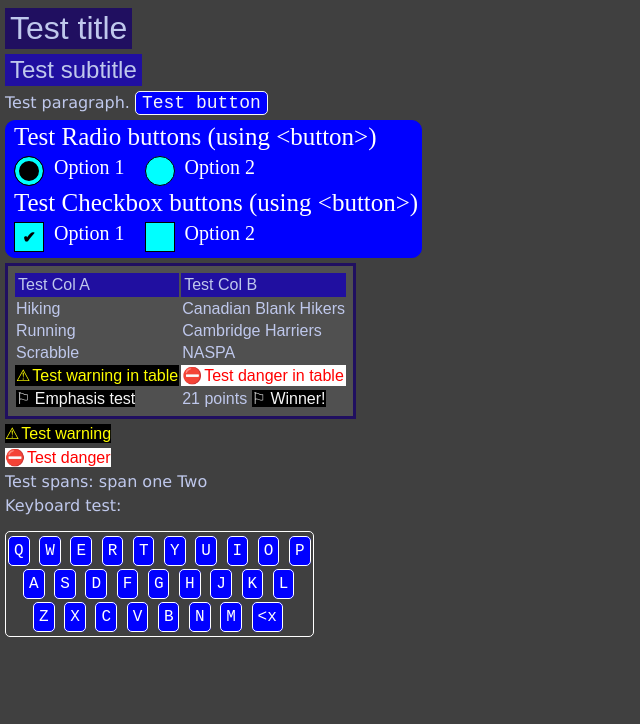
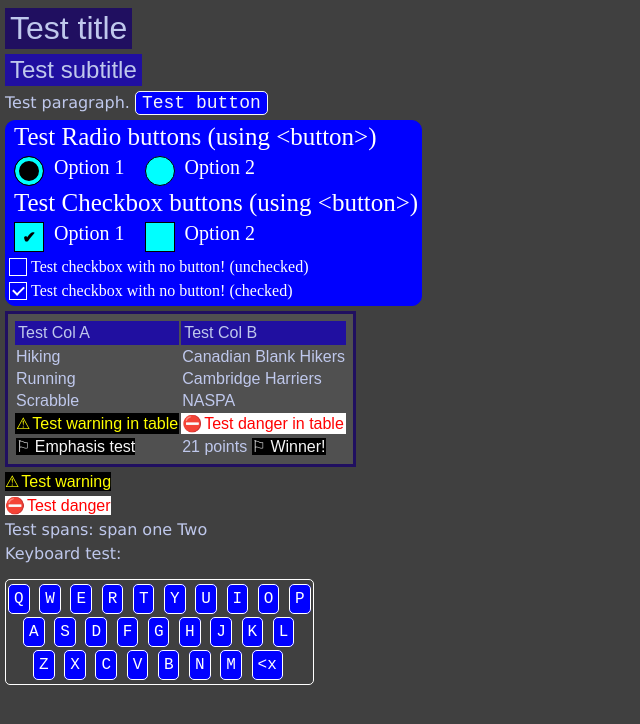
Before and after one commit to TileRunner/tilerunner.github.io, a Jekyll site: the page testtrcss.html, which Jekyll copies as it is, in a window 1280 px wide. Shown: the top 724 px of the page, without its empty margins (0-640 px from the left). Built offline with Jekyll 4.4.1, drawn with Linux system fonts in a browser that asks for light colours.

Commit message:
New checkbox
This one is tidier looking. I hope it is ok on mobile.

```diff
--- a/testtrcss.html
+++ b/testtrcss.html
@@ -25,6 +25,8 @@
             <span class="trOptionsCheckboxLabel">Option 1</span>
             <button class="trOptionsCheckboxOff"></button>
             <span class="trOptionsCheckboxLabel">Option 2</span>
+            <div class="trCheckbox"><label>Test checkbox with no button! (unchecked)</label></div>
+            <div class="trCheckbox On"><label>Test checkbox with no button! (checked)</label></div>
         </div>
         <table class="trTable">
             <thead>
--- a/trcss.css
+++ b/trcss.css
@@ -221,3 +221,44 @@
     margin-right: 10px;
     vertical-align: top;
 }
+/* trCheckbox:
+    Main code taken from https://medium.com/claritydesignsystem/pure-css-accessible-checkboxes-and-radios-buttons-54063e759bb3
+    When checked use <div className="trCheckbox On" onClick={some code to toggle whether checked}><label>Some text</label></div>
+    When unchecked use  <div className="trCheckbox" onClick={some code to toggle whether checked}><label>Some text</label></div>
+*/
+.trCheckbox {
+    line-height: 24px;
+    font-size: 16px;
+    box-sizing: border-box;
+}
+.trCheckbox label {
+    cursor: pointer;
+    position: relative;
+    display: inline-block;
+    /* 16px of the checkbox and 6px between it and text*/
+    padding-left: 22px;
+}
+.trCheckbox label::before,
+.trCheckbox label::after {
+    position: absolute;
+    content: "";
+    display: inline-block;
+}
+/* The box */
+.trCheckbox label::before {
+    height: 16px;
+    width: 16px;
+    border: 1px solid;
+    left: 0px;
+    top: 3px;
+}
+/* The check mark (<div className="checkbox On">) */
+.trCheckbox.On label::after {
+    height: 5px;
+    width: 9px;
+    border-left: 2px solid;
+    border-bottom: 2px solid;
+    transform: rotate(-45deg);
+    left: 4px;
+    top: 7px;
+}
```
